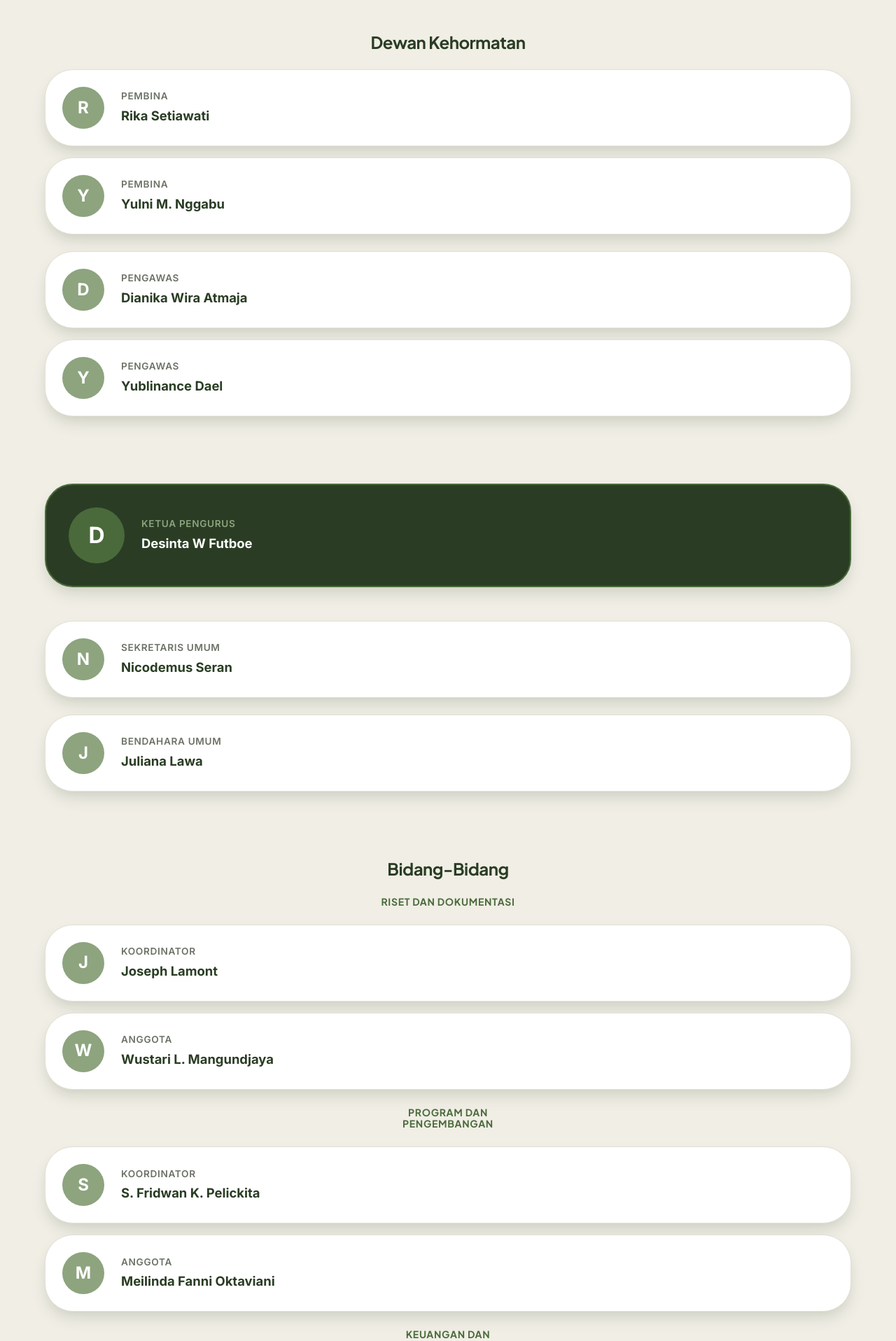
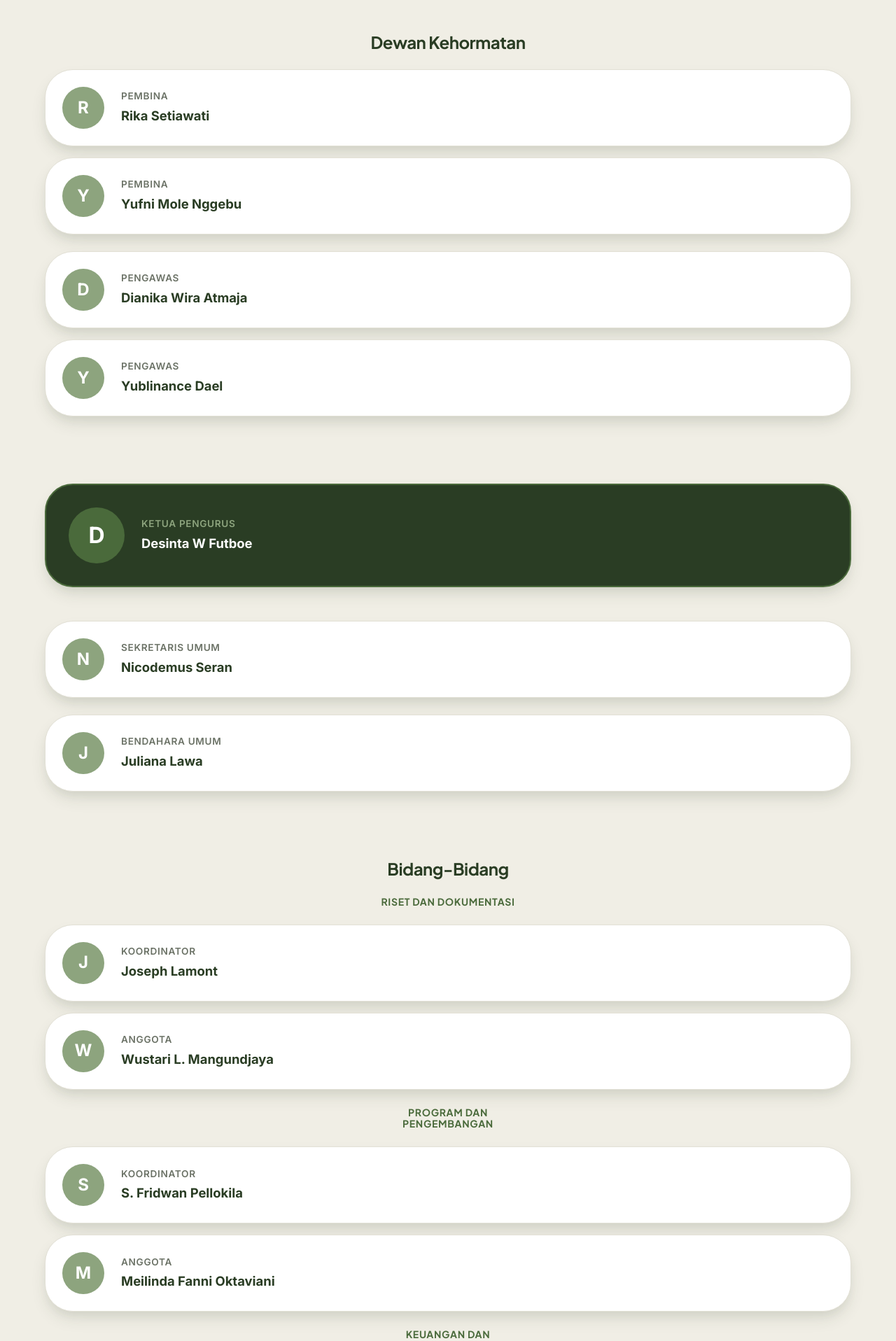
Before and after one commit to eldhoral/marungga, a Next.js app: page /about in a window 1280 px wide. Shown: the part 3797-5713 px from the top of the page at 70% size. Built offline with nearby package versions, Linux system fonts and the light colour scheme.

Commit message:
fix: update spelling of member names in about page

```diff
--- a/src/app/about/page.tsx
+++ b/src/app/about/page.tsx
@@ -124,7 +124,7 @@ export default function About() {
               <div className="flex flex-col md:flex-row justify-center gap-md md:gap-xl mt-md">
                 <div className="flex flex-col gap-sm w-full md:w-auto">
                   <MemberCard role="Pembina" name="Rika Setiawati" />
-                  <MemberCard role="Pembina" name="Yulni M. Nggabu" />
+                  <MemberCard role="Pembina" name="Yufni Mole Nggebu" />
                 </div>
                 <div className="flex flex-col gap-sm w-full md:w-auto">
                   <MemberCard role="Pengawas" name="Dianika Wira Atmaja" />
@@ -160,7 +160,7 @@ export default function About() {
                 </div>
                 <div className="flex flex-col items-center gap-sm">
                   <h4 className="tier-title text-sm mb-xs text-primary font-bold uppercase tracking-wider text-center">Program dan<br/>Pengembangan</h4>
-                  <MemberCard role="Koordinator" name="S. Fridwan K. Pelickita" className="w-full" />
+                  <MemberCard role="Koordinator" name="S. Fridwan Pellokila" className="w-full" />
                   <MemberCard role="Anggota" name="Meilinda Fanni Oktaviani" className="w-full" />
                 </div>
                 <div className="flex flex-col items-center gap-sm">
```
